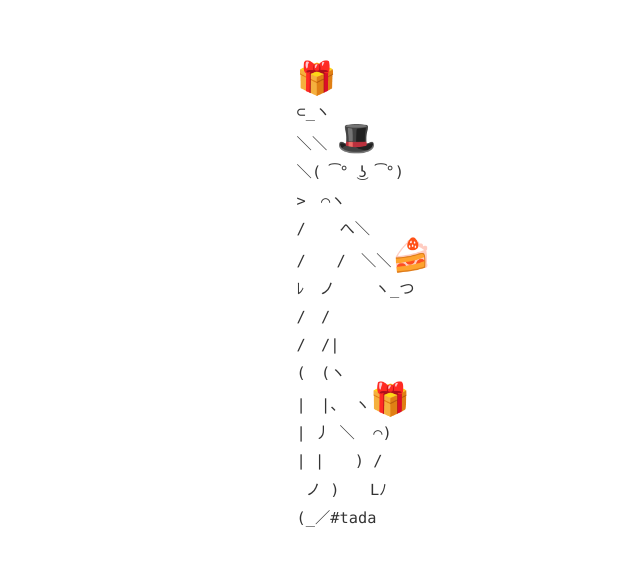
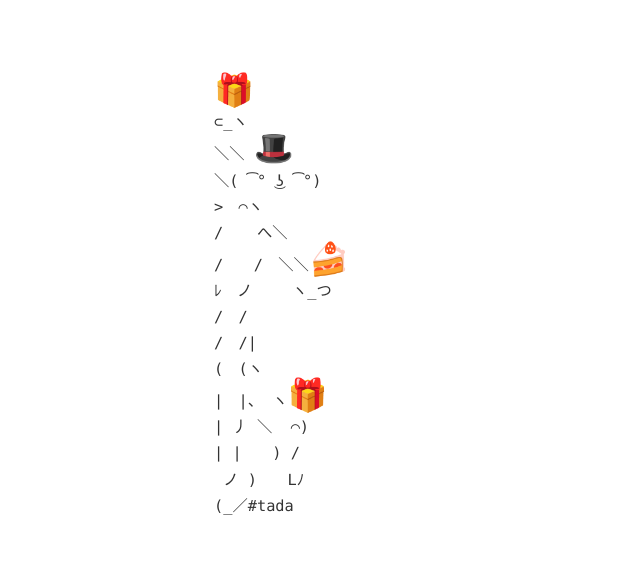
Before and after one commit to cbmunro/char-birthday-2019, a Gatsby site: page / in a window 1280 px wide. Shown: the part 102-668 px from the top of the page, without its empty margins (276-916 px from the left). Built offline with nearby package versions, Linux system fonts and the light colour scheme; Gatsby itself is replaced by a stand-in of ours.

Commit message:
Update birthday site

```diff
--- a/src/components/layout.js
+++ b/src/components/layout.js
@@ -19,8 +19,7 @@ export const Container = styled.div`
 `
 
 export const Main = styled.main`
-  margin: 0 auto;
-  max-width: 300px;
+  position: relative;
 `
 
 const Layout = ({ children }) => {
--- a/src/pages/index.js
+++ b/src/pages/index.js
@@ -4,7 +4,12 @@ import styled from '@emotion/styled'
 import Layout from "../components/layout"
 
 export const Code = styled.code`
-  background: white;
+  position: relative;
+  display: block;
+  background: transparent;
+  margin: 0 auto;
+  max-width: 300px;
+  mix-blend-mode: color-burn;
 
   a {
     font-size: 32px;
@@ -15,18 +20,18 @@ export const Code = styled.code`
 const IndexPage = () => (
   <Layout>
     <Code>
-      <a target="_blank" href="https://ruggable.com/products/serenata-ash-grey?variant=12758312222775">🎁</a><br/>
+      <a rel="noopener noreferrer" target="_blank" href="https://ruggable.com/products/serenata-ash-grey?variant=12758312222775" title="Open me"><span role="img" aria-label="gift">🎁</span></a><br/>
       ⊂_ヽ<br/>
-      　 ＼＼ <a target="_blank" href="https://ruggable.com/products/domo-sage-rug?variant=14115217965111">🎩</a><br/>
+      　 ＼＼ <a rel="noopener noreferrer" target="_blank" href="https://ruggable.com/products/domo-sage-rug?variant=14115217965111" title="Doff me"><span role="img" aria-label="gift">🎩</span></a><br/>
       　　 ＼( ͡° ͜ʖ ͡°)<br/>
       　　　 >　⌒ヽ<br/>
       　　　/ 　 へ＼<br/>
-      　　 /　　/　＼＼<a target="_blank" href="https://ruggable.com/products/serenata-slate-blue?variant=12758403842103">🍰</a><br/>
+      　　 /　　/　＼＼<a rel="noopener noreferrer" target="_blank" href="https://ruggable.com/products/serenata-slate-blue?variant=12758403842103" title="Eat me"><span role="img" aria-label="gift">🍰</span></a><br/>
       　　 ﾚ　ノ　　 ヽ_つ<br/>
       　　/　/<br/>
       　 /　/|<br/>
       　(　(ヽ<br/>
-      　|　|、&nbsp;ヽ<a target="_blank" href="https://ruggable.com/products/crosshatch-natural?variant=12758466920503">🎁</a><br/>
+      　|　|、&nbsp;ヽ<a rel="noopener noreferrer" target="_blank" href="https://ruggable.com/products/crosshatch-natural?variant=12758466920503" title="Open me"><span role="img" aria-label="gift">🎁</span></a><br/>
       　| 丿 ＼ &nbsp;⌒)<br/>
       　| |　　) /<br/>
       &nbsp;ノ )　　Lﾉ<br/>
```
